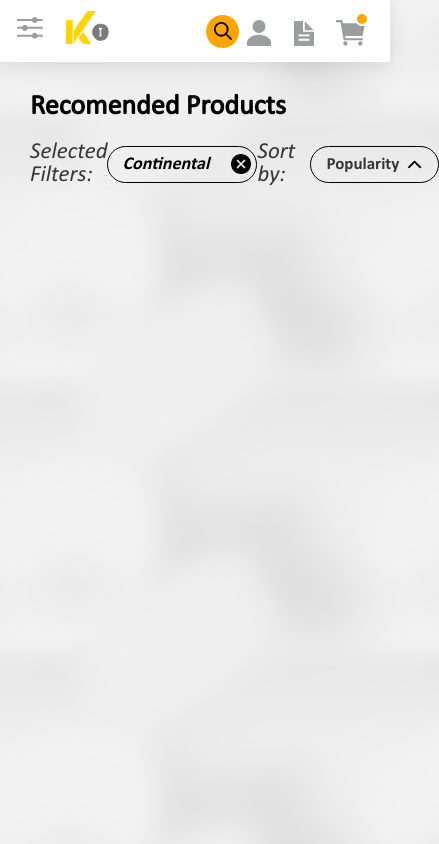
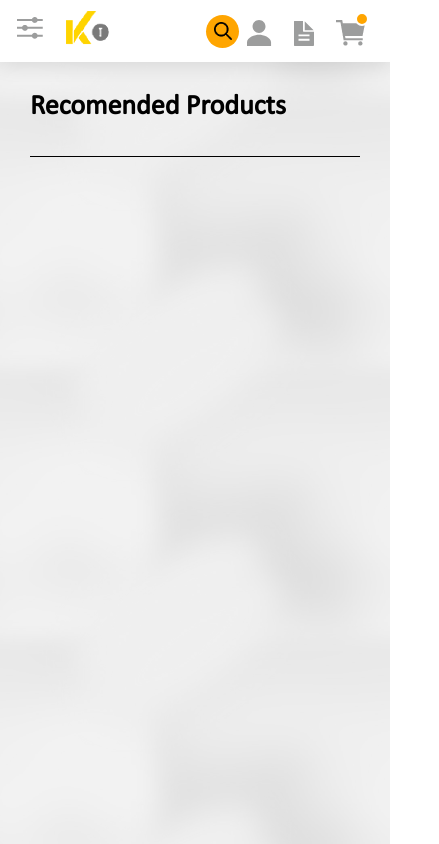
Before and after one commit to mhbaando/This-Is-DMG, a React (Create React App) app: page / in a window 390 px wide. Shown: the whole page, 439 px wide, since content can reach past the window. Built offline with nearby package versions, Linux system fonts and the light colour scheme.

Commit message:
features section made them responsive

```diff
--- a/src/Components/Filters/Filters.scss
+++ b/src/Components/Filters/Filters.scss
@@ -3,9 +3,28 @@
 .mk__filters {
   margin-top: 20px !important;
   @include flex(space-between, center);
+  padding-bottom: 15px;
+
+  position: relative;
+  &::after {
+    content: "";
+    position: absolute;
+    bottom: 0%;
+
+    width: 100%;
+    height: 0.5px;
+
+    background-color: $black;
+  }
 
   .mk__slectedFilters {
     position: relative;
+
+    // hide on mobile phone
+    @media (max-width: 630px) {
+      display: none;
+    }
+
     form {
       @include flex(space-between, center);
 
@@ -50,7 +69,14 @@
   // custom drop Down styles
   .mk__dropDown {
     position: relative;
+
+    z-index: 5;
     @include flex(flex-end, flex-end, column);
+
+    // hide on mobile phone
+    @media (max-width: 630px) {
+      display: none;
+    }
 
     .mk__DropHeader {
       @include flex(space-between, center);
@@ -66,7 +92,7 @@
         cursor: pointer;
         padding: 9px 16px 9px 15px;
 
-        width: 144px;
+        width: 154px;
         transition: all 0.3s ease-in-out;
 
         p {
@@ -86,7 +112,7 @@
 
     // DropDown List
     .mk__drobDownList {
-      width: 144px;
+      width: 154px;
       padding: 16px;
 
       transform-origin: top;
```
